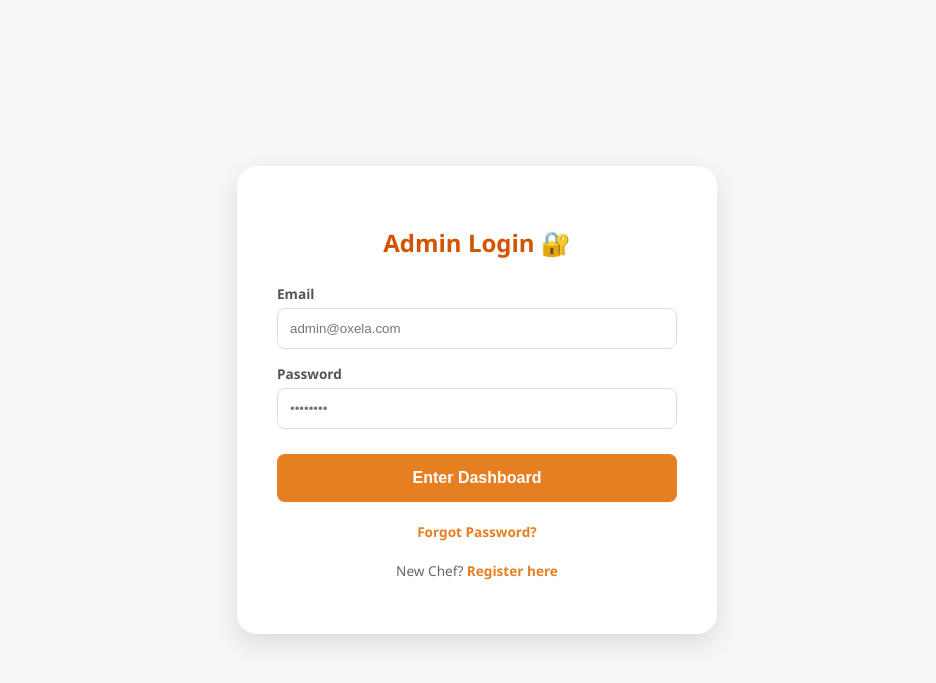
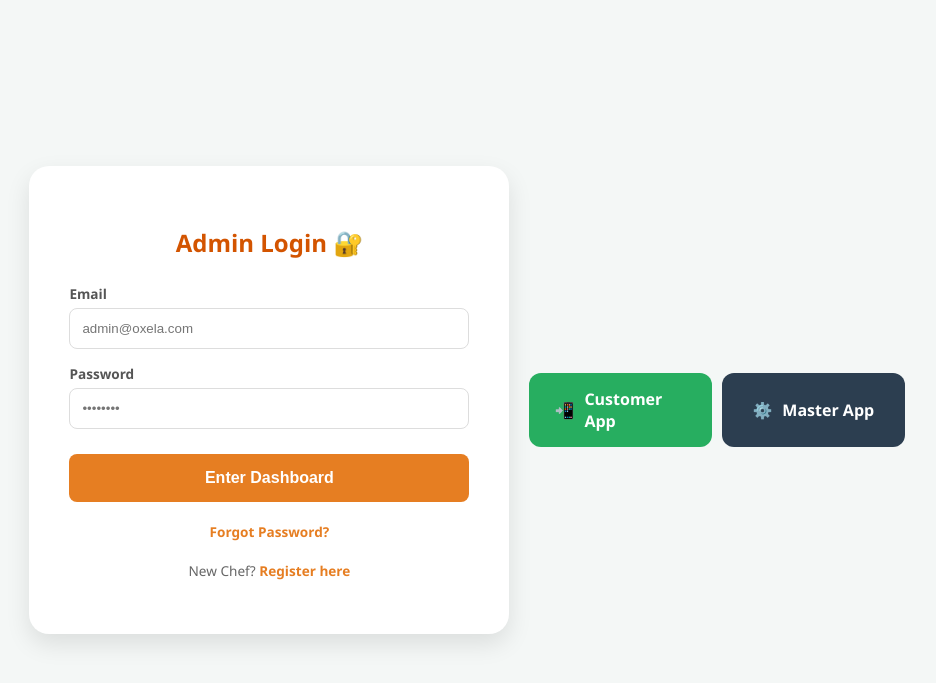
Before and after one commit to simeonjohn118-arch/Oxela-Kitchen, a Flask app: page /master in a window 1280 px wide. Shown: the top 683 px of the page, without its empty margins (163-1099 px from the left). Run offline with Flask 3, Linux system fonts and the light colour scheme.

Commit message:
update both the index.html in the master and customer

```diff
--- a/templates/master/index.html
+++ b/templates/master/index.html
@@ -34,6 +34,61 @@
 
         .hidden { display: none; }
         #installBtn { background: #e67e22; color: white; border: none; padding: 10px 20px; border-radius: 5px; cursor: pointer; margin-bottom: 20px;}
+        .download-section {
+    padding: 50px 20px;
+    background: #fdfaf7;
+}
+
+.download-container {
+    display: flex;
+    justify-content: center;
+    gap: 20px;
+    flex-wrap: wrap;
+}
+
+.download-card {
+    background: white;
+    padding: 30px;
+    border-radius: 20px;
+    box-shadow: 0 10px 25px rgba(0,0,0,0.05);
+    text-align: center;
+    width: 100%;
+    max-width: 300px;
+    border: 1px solid #eee;
+}
+
+.download-card h3 {
+    margin-bottom: 10px;
+    color: #c0392b;
+}
+
+.btn-download {
+    display: inline-flex;
+    align-items: center;
+    justify-content: center;
+    gap: 10px;
+    padding: 15px 25px;
+    border-radius: 12px;
+    text-decoration: none;
+    font-weight: 700;
+    margin-top: 20px;
+    transition: transform 0.2s;
+    width: 100%;
+}
+
+.btn-download:hover {
+    transform: translateY(-3px);
+}
+
+.customer-btn {
+    background: #27ae60; /* Green for customers */
+    color: white;
+}
+
+.master-btn {
+    background: #2c3e50; /* Dark Blue/Black for Admin */
+    color: white;
+}
     </style>
 </head>
 <body>
@@ -80,6 +135,14 @@
     </div>
 </div>
 
+<div style="display: flex; gap: 10px; justify-content: center; padding: 20px;">
+    <a href="/static/downloads/oxela_customer.apk" download class="btn-download customer-btn">
+        <span>📲</span> Customer App
+    </a>
+    <a href="/static/downloads/oxela_master.apk" download class="btn-download master-btn">
+        <span>⚙️</span> Master App
+    </a>
+</div>
 <script>
     const API_URL = window.location.origin;
 
```
Also changed, not shown: templates/customer/index.html (+62 -0 lines).
